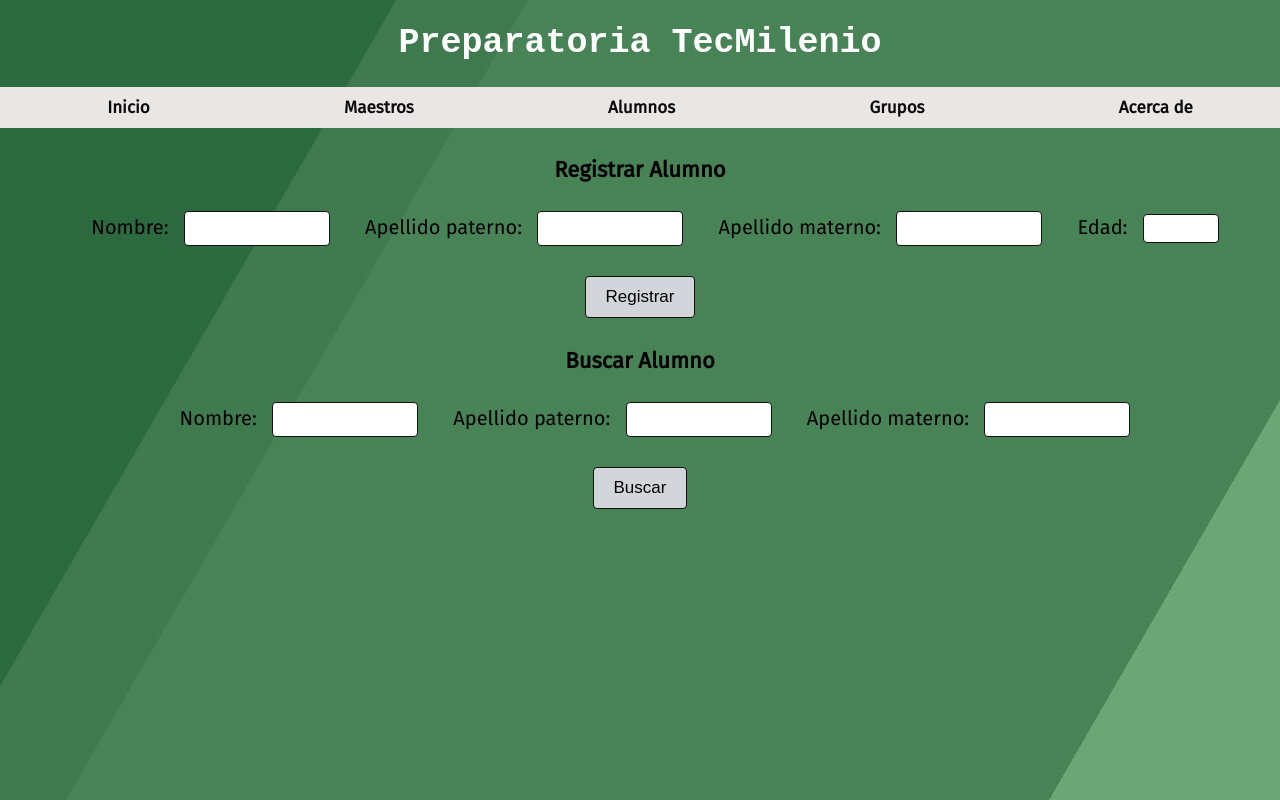
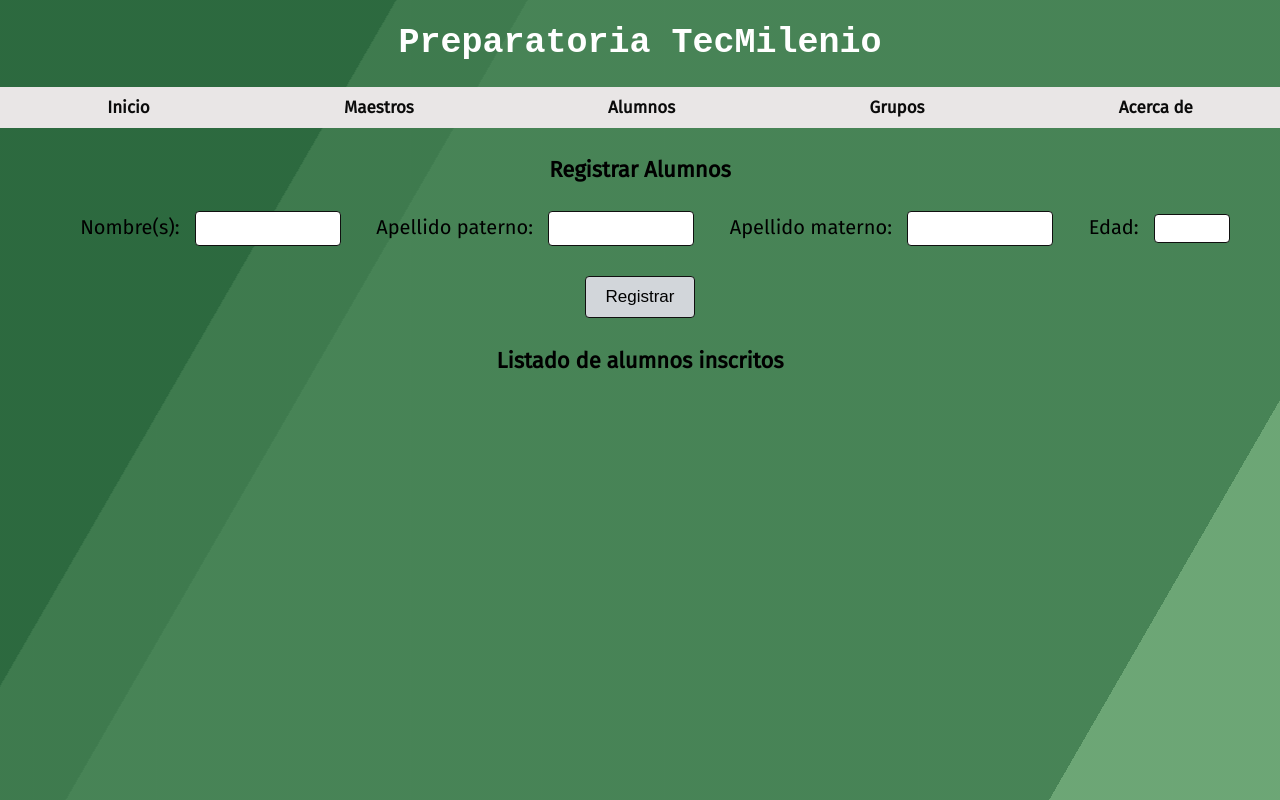
Before and after one commit to JorEl52/baseDatosAlumnos, a plain HTML site: page index.html in a window 1280 px wide. Drawn offline with Linux system fonts and the light colour scheme.

Commit message:
Modificación de la pagina de inicio para que solo se registren alumnos

```diff
--- a/index.html
+++ b/index.html
@@ -20,10 +20,10 @@
             </ul>
         </nav>
         <!--------------Registro de alumnos------------>
-        <h2>Registrar Alumno</h2>
+        <h2>Registrar Alumnos</h2>
         <section class="formularioRegistro">
             <form id="formularioRegistro">
-                <label for="name">Nombre:</label>
+                <label for="name">Nombre(s):</label>
                 <input type="text" id="name" name="name">
 
                 <label for="apellidoPaterno">Apellido paterno:</label>
@@ -38,33 +38,11 @@
                 <div class="button-container">
                     <button type="submit">Registrar</button>
                 </div>
+            </form>
+        </section>
 
-
-            </form>
-
-        </section>
-        <!----------------Búsqueda de alumnos-------------->
-        <h2>Buscar Alumno</h2>
-        <section class="formularioBusqueda">
-            <form id="formularioBusqueda">
-                <label for="searchName">Nombre:</label>
-                <input type="text" id="searchName" name="searchName">
-
-                <label for="searchLastNamePaterno">Apellido paterno:</label>
-                <input type="text" id="searchLastNamePaterno" name="searchLastNamePaterno">
-
-                <label for="searchLastNameMaterno">Apellido materno:</label>
-                <input type="text" id="searchLastNameMaterno" name="searchLastNameMaterno" required>
-
-                <div class="button-container">
-                    <button type="submit">Buscar</button>
-                </div>
-            </form>
-
-        </section>
-        <!--<h2>Promedio del Alumno</h2>
-        <p id="studentAverage"></p>
-        <h2>Promedio Grupal</h2> -->
+        <!---------------------Tabla de alumnos----------->
+        <h2>Listado de alumnos inscritos</h2>
 
         <ul id="listaAlumnos"></ul>
     </div>
```
